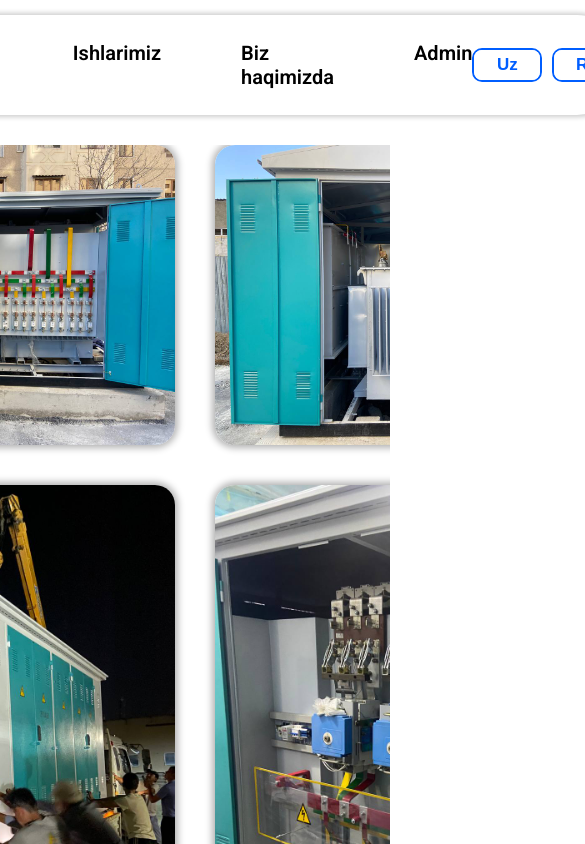
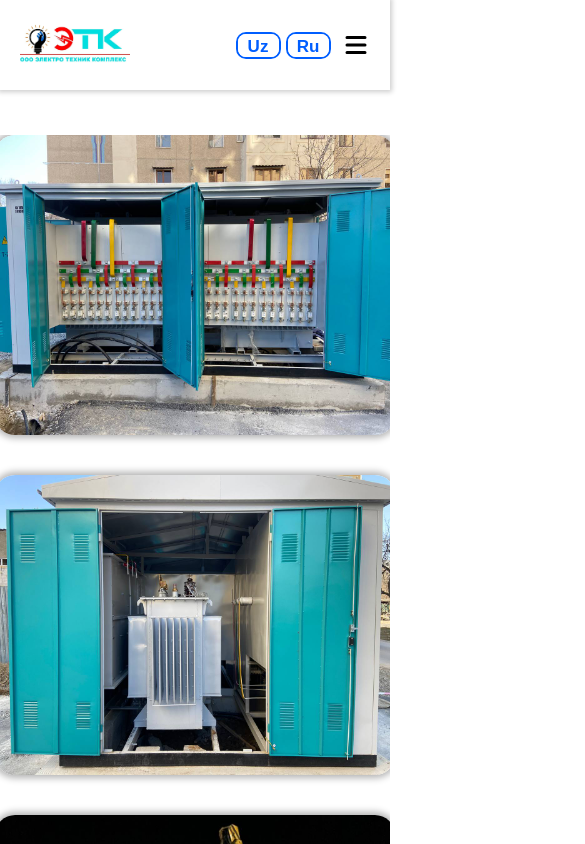
Before and after one commit to ATOVRA/EnergyProject, a React (Create React App) app: page / in a window 390 px wide. Shown: the top 844 px of the page, 585 px wide, since content can reach past the window. Built offline with nearby package versions, Linux system fonts and the light colour scheme.

Commit message:
initial commit

```diff
--- a/src/Pages/Header/Header.jsx
+++ b/src/Pages/Header/Header.jsx
@@ -1,18 +1,24 @@
-import React from "react";
+import React, { useState } from "react";
 import { NavLink } from "react-router-dom";
 import "./HeaderStyle.css";
 import LogoEnergy from "../Images/logo.jpg";
+import { HiMenu } from "react-icons/hi";
 
 export const Header = () => {
+  const [menuDiv, setMenuDiv] = useState(!true);
   const ScrollTop = () => {
     window.scrollTo(0, 0);
   };
   const handleIshlarimiz = () => {
     window.scrollTo(0, 1000);
-  }
+  };
   const handleHaqimizda = () => {
-    window.scrollTo(0, 2500)
-  }
+    window.scrollTo(0, 2500);
+  };
+
+  const handleMenu = () => {
+    setMenuDiv(!menuDiv);
+  };
 
   return (
     <header>
@@ -27,7 +33,11 @@ export const Header = () => {
             <li onClick={ScrollTop}>Bosh sahifa</li>
             <li onClick={handleIshlarimiz}>Ishlarimiz</li>
             <li onClick={handleHaqimizda}>Biz haqimizda</li>
-            <NavLink to={"/adminLogin"} style={{ textDecoration: "none" }}>
+            <NavLink
+              to={"/adminLogin"}
+              style={{ textDecoration: "none" }}
+              className="adminMenuLi"
+            >
               <li>Admin</li>
             </NavLink>
           </ul>
@@ -39,6 +49,17 @@ export const Header = () => {
               <button>Ru</button>
             </div>
           </div>
+          <HiMenu className="menuIcon" onClick={handleMenu} />
+          <div className="menuHoverDiv" style={{height: menuDiv ? '200px' : '0'}}>
+            <ul>
+              <li onClick={ScrollTop}>Bosh sahifa</li>
+              <li onClick={handleIshlarimiz}>Ishlarimiz</li>
+              <li onClick={handleHaqimizda}>Biz haqimizda</li>
+              <NavLink to={"/adminLogin"} style={{ textDecoration: "none" }}>
+                <li>Admin</li>
+              </NavLink>
+            </ul>
+          </div>
         </nav>
       </div>
     </header>
--- a/src/Pages/Header/HeaderStyle.css
+++ b/src/Pages/Header/HeaderStyle.css
@@ -1,10 +1,10 @@
-*{
+* {
   margin: 0;
   padding: 0;
   box-sizing: border-box;
   scroll-behavior: smooth;
 }
-header{
+header {
   position: sticky;
   top: 15px;
   width: 100%;
@@ -14,7 +14,7 @@ header{
   z-index: 1;
   /* border: 1px solid; */
 }
-.container{
+.container {
   position: relative;
   width: 1440px;
   height: auto;
@@ -25,8 +25,7 @@ header{
   border-radius: 45px;
   /* border: 1px solid red; */
 }
-nav{
-    position: relative;
+nav {
   width: 100%;
   height: auto;
   display: flex;
@@ -34,53 +33,55 @@ nav{
   justify-content: space-evenly;
   /* border: 1px solid blue; */
 }
-.headerLogo{
+.headerLogo {
   width: 170px;
-    height: 170px;
   display: flex;
   align-items: center;
+  cursor: pointer;
   /* border: 1px solid red; */
-    cursor: pointer;
 }
-.navLogo{
+.navLogo {
   width: 100%;
+  height: inherit;
 }
-.menu-ul{
+.menu-ul {
   display: flex;
   gap: 80px;
   list-style: none;
 }
-.menu-ul li{
+.menu-ul li {
   font-size: 20px;
   font-weight: 600;
   color: black;
   cursor: pointer;
   transition: ease-in-out 0.25s;
 }
-.menu-ul li:hover{
+.menu-ul li:hover {
   color: blue;
   scale: 1.1;
 }
-.siteLanguages{
+.siteLanguages {
   position: relative;
   display: flex;
   gap: 10px;
 }
-.uzLanguage{
+.uzLanguage {
   width: 70px;
+  height: 30px;
   border: 2px solid rgb(0, 94, 255);
   overflow: hidden;
   border-radius: 10px;
 }
-.ruLanguage{
+.ruLanguage {
   width: 70px;
+  height: 30px;
   overflow: hidden;
   border: 2px solid rgb(0, 94, 255);
   border-radius: 10px;
 }
-.uzLanguage button{
+.uzLanguage button {
   width: 100%;
-    height: 30px;
+  height: inherit;
   background-color: white;
   color: rgb(0, 94, 255);
   font-size: 17px;
@@ -89,9 +90,9 @@ nav{
   border: transparent;
   transition: ease-in-out 0.3s;
 }
-.ruLanguage button{
+.ruLanguage button {
   width: 100%;
-    height: 30px;
+  height: inherit;
   background-color: white;
   color: rgb(0, 94, 255);
   font-size: 17px;
@@ -100,11 +101,115 @@ nav{
   border: transparent;
   transition: ease-in-out 0.3s;
 }
-.uzLanguage button:hover{
+.uzLanguage button:hover {
   background-color: rgb(0, 94, 255);
   color: white;
 }
-.ruLanguage button:hover{
+.ruLanguage button:hover {
   background-color: rgb(0, 94, 255);
   color: white;
 }
+.menuIcon {
+  display: none;
+  font-size: 30px;
+  cursor: pointer;
+  user-select: none;
+  transition: ease-in-out 0.3s;
+}
+.menuIcon:hover{
+    scale: 1.1;
+}
+.menuHoverDiv {
+  position: absolute;
+  top: 100px;
+  right: 0;
+  width: 180px;
+  height: 0;
+  display: flex;
+  justify-content: center;
+  align-items: center;
+  background-color: white;
+  box-shadow: rgba(50, 50, 93, 0.25) 0px 50px 100px -20px,
+    rgba(0, 0, 0, 0.3) 0px 30px 60px -30px;
+  overflow: hidden;
+  transition: all 0.25s;
+  /* border: 2px solid; */
+}
+.menuHoverDiv ul {
+  display: flex;
+  flex-direction: column;
+  gap: 30px;
+  list-style: none;
+}
+.menuHoverDiv ul li {
+  font-size: 16px;
+  font-weight: 600;
+  color: black;
+  cursor: pointer;
+  user-select: none;
+  transition: ease-in-out 0.25s;
+}
+.menuHoverDiv ul li:hover {
+  color: blue;
+  scale: 1.1;
+}
+@media (max-width: 1200px) {
+  .menu-ul {
+    gap: 30px;
+  }
+}
+@media (max-width: 992px) {
+  .siteLanguages {
+    display: none;
+  }
+}
+@media (max-width: 768px) {
+  .headerLogo {
+    width: 130px;
+  }
+  .menu-ul {
+    gap: 20px;
+  }
+  .menu-ul li {
+    font-size: 18px;
+  }
+  .adminMenuLi {
+    display: none;
+  }
+}
+@media (max-width: 576px) {
+  header {
+    top: 0;
+    height: 90px;
+  }
+  .container {
+    border-radius: 0;
+  }
+  nav {
+    width: 90%;
+    justify-content: end;
+  }
+  .headerLogo {
+    width: 110px;
+    margin-right: auto;
+  }
+  .menu-ul {
+    display: none;
+  }
+  .siteLanguages {
+    display: flex;
+    gap: 5px;
+    margin-right: 10px;
+  }
+  .uzLanguage{
+    width: 45px;
+    height: 27px;
+  }
+  .ruLanguage{
+    width: 45px;
+    height: 27px;
+  }
+  .menuIcon {
+    display: inline-block;
+  }
+}
--- a/src/Pages/Main/MainStyle.css
+++ b/src/Pages/Main/MainStyle.css
@@ -35,6 +35,8 @@ main{
 }
 .motionDiv{
     display: flex;
+    justify-content: center;
+    flex-wrap: wrap;
     gap: 40px;
     /* border: 1px solid red; */
 }
```
Lines whose indentation alone changed are shown as unchanged.
